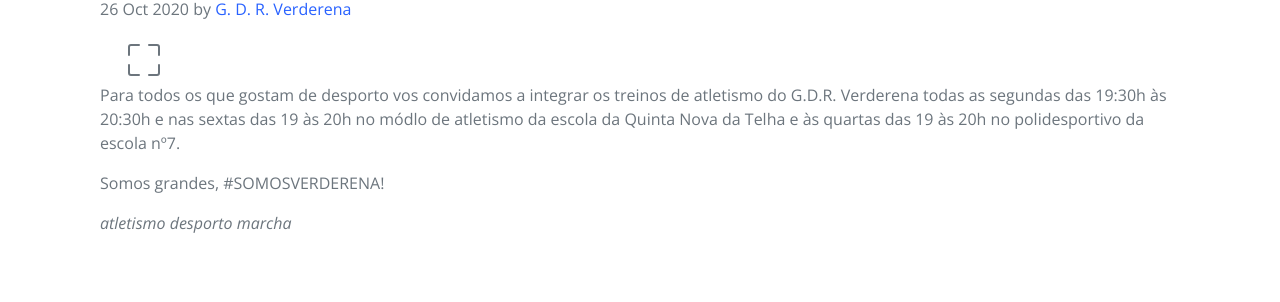
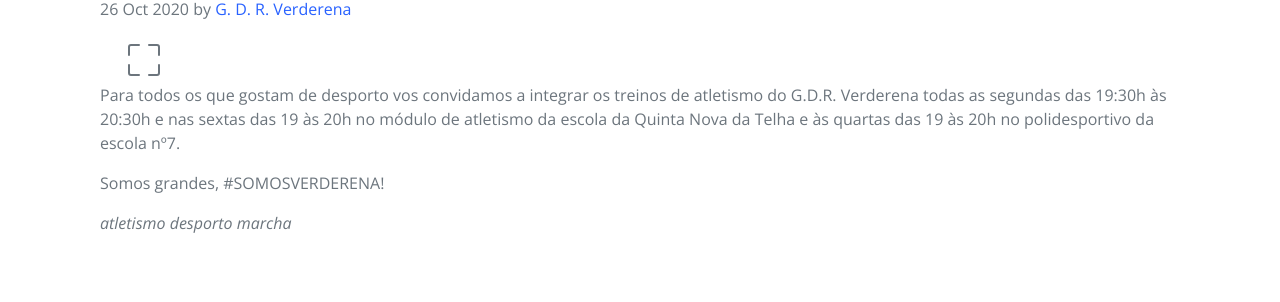
Before and after one commit to GDR-Verderena/gdr-verderena.github.io, a Jekyll site: the page built from _posts/2020-10-26-treinos.md, in a window 1280 px wide. Shown: the part 431-733 px from the top of the page. Built offline with Jekyll 4.4.1, drawn with Linux system fonts in a browser that asks for light colours.

Commit message:
Update 2020-10-26-treinos.md

```diff
--- a/_posts/2020-10-26-treinos.md
+++ b/_posts/2020-10-26-treinos.md
@@ -4,11 +4,11 @@
 date: 2020-10-26
 author: G.D.R. Verderena
 description: Vem treinar atletismo
-featured-image:
+featured-image: https://scontent.flis5-1.fna.fbcdn.net/v/t1.0-9/89716194_1424683984401877_6518977137976803328_o.jpg?_nc_cat=103&ccb=2&_nc_sid=cdbe9c&_nc_ohc=Etz2AUF0PhAAX_w39ey&_nc_ht=scontent.flis5-1.fna&oh=ec3d0b4df245ae5b37001d7eed0c37dd&oe=5FBCB157
 tags: desporto atletismo marcha
 ---
 
 Para todos os que gostam de desporto vos convidamos a integrar os treinos de atletismo do G.D.R. Verderena todas as segundas das 19:30h às 20:30h
-e nas sextas das 19 às 20h no módlo de atletismo da escola da Quinta Nova da Telha e às quartas das 19 às 20h no polidesportivo da escola nº7.
+e nas sextas das 19 às 20h no módulo de atletismo da escola da Quinta Nova da Telha e às quartas das 19 às 20h no polidesportivo da escola nº7.
 
 Somos grandes, #SOMOSVERDERENA!
```
